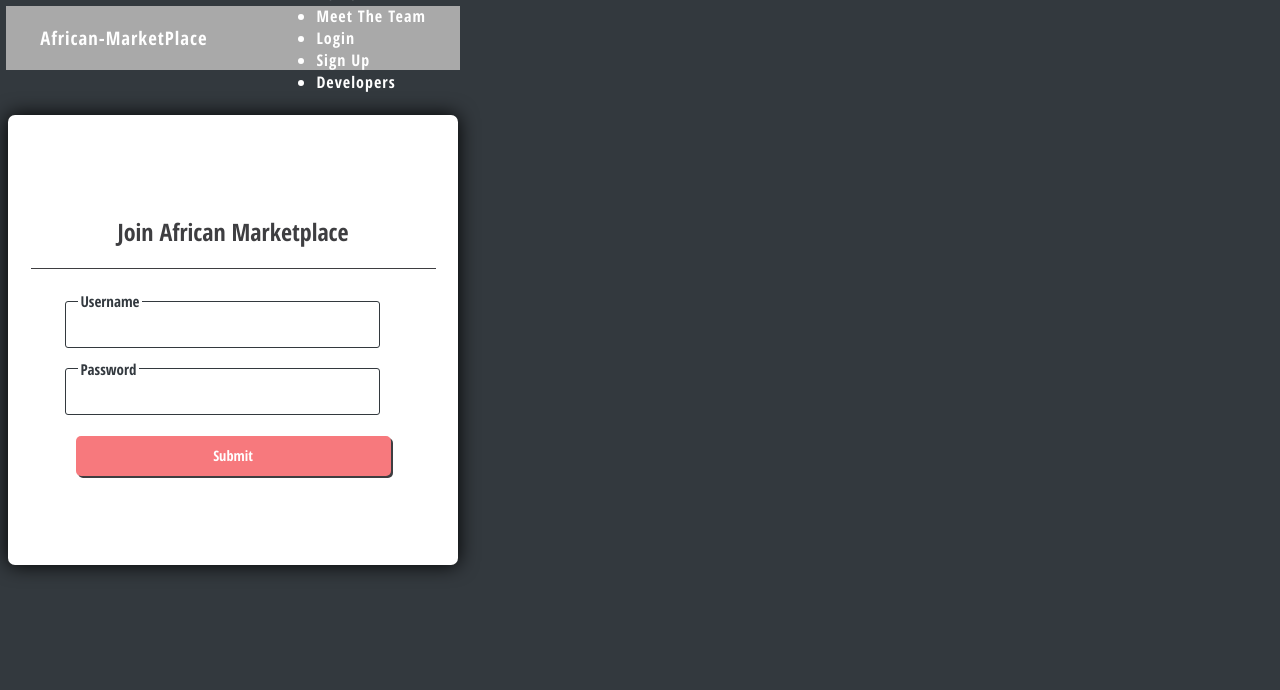
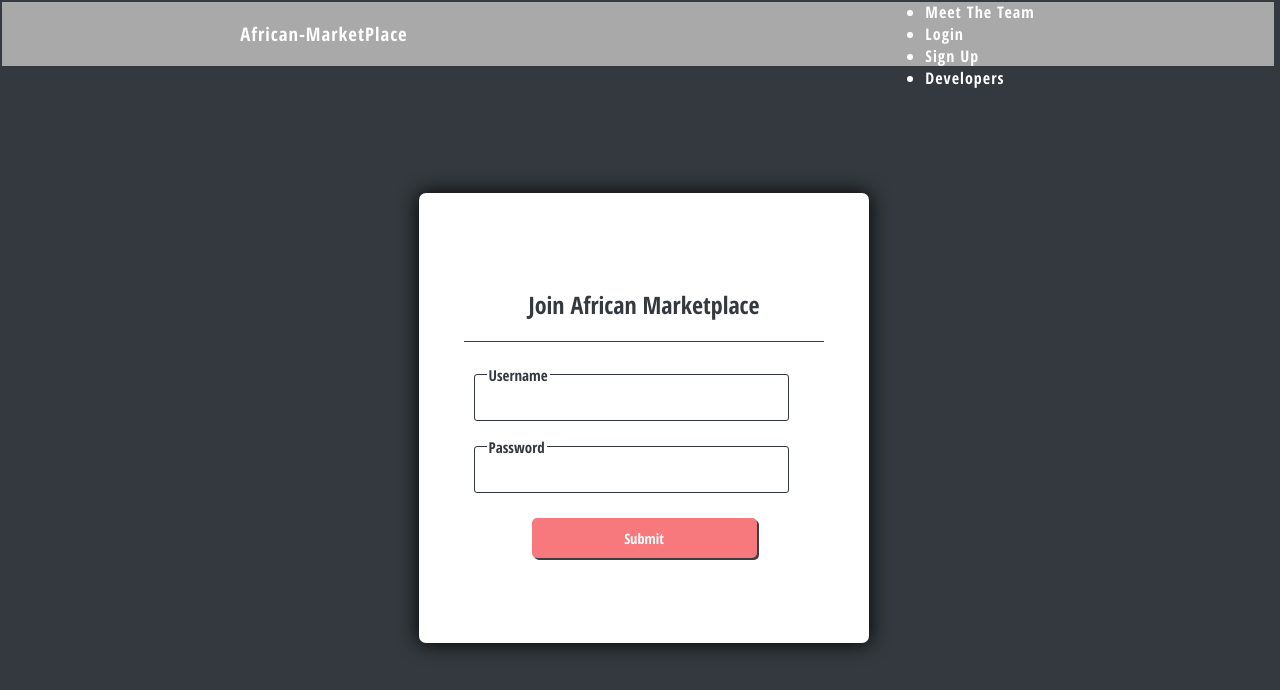
Before and after one commit to African-Marketplace-Sauti-Africa/frontEnd, a React (Create React App) app in the folder front-end/: page /signup in a window 1280 px wide. Shown: the top 690 px of the page. Built offline with nearby package versions, Linux system fonts and the light colour scheme.

Commit message:
worked on fixing styling

```diff
--- a/front-end/src/components/developers.js
+++ b/front-end/src/components/developers.js
@@ -9,8 +9,8 @@ const GlobalStyles = createGlobalStyle`
         font-family: 'Open Sans', sans-serif;
         letter-spacing:2.5px;
         color:white;
-        text-align:center;
-        align-items:center;
+        /* text-align:center; */
+        /* align-items:center; */
         border-bottom: 1px;
         border-color: white;
         /* margin-top:30px; */
@@ -52,7 +52,7 @@ const Card = styled.div`
     justify-content:left;
     align-items:center;
     flex-direction:row;
-    width:70%;
+    width:60%;
     margin:10px;
     padding:2px;
     /* box-shadow:0px 0px 20px 0px rgba(0, 0, 0, 0.2); */
@@ -68,6 +68,7 @@ const Portrait = styled.img`
     margin-left:15px;
     margin:20px;
     border:none;
+    box-shadow:none;
 
 `
 
--- a/front-end/src/components/signup.js
+++ b/front-end/src/components/signup.js
@@ -4,27 +4,30 @@ import styled, { createGlobalStyle, keyframes } from 'styled-components';
 import * as yup from 'yup';
 import {userRegisterAndLogin} from '../services/authentication';
 import defaultSchema from '../Validation/signupSchema';
+import '../styles/signup.module.css';
 
 const GlobalStyle = createGlobalStyle`
         @import url('https://fonts.googleapis.com/css2?family=Open+Sans+Condensed:wght@700&display=swap');
 * {
-    box-sizing:border-box;
-}
-html {
-    height:100%;
+    /* box-sizing:border-box; */
 
 }
-body {
+
+*{
+    box-sizing: border-box;
     font-family: 'Open Sans Condensed', sans-serif;
-    background: rgba(29, 36, 42, 0.9);
-    display:flex;
-    align-items:center;
+    max-width:100%;
+    margin-right:0%;
+
 }
+
 
 input {
     display: block;
     box-sizing: border-box;
-    width: 100%;
+    align-items:center;
+    justify-content:center;
+    width: 120%;
     outline: none;
     border-style: none;
     background-color: white;
@@ -35,18 +38,21 @@ input {
 fieldset{
     border:.5px solid rgba(29, 36, 42, 0.9);
     border-radius: 3px;
-    width: 140%;
+    width: 150%;
     margin-left: -20%;
     margin-bottom: 5%;
 }
 `
 
-const kf = keyframes`
+const keyf = keyframes`
     100%{
         opacity: 1;
     }
 `
-
+const StyledDiv = styled.div`
+    display:flex;
+    justify-content:center;
+`
 const StyledForm = styled.form`
     box-shadow:0px 0px 20px 0px black;
     display: flex;
@@ -60,27 +66,29 @@ const StyledForm = styled.form`
     height: 450px;
     opacity: 0;
     color:rgba(29, 36, 42, 0.9);
-    animation: ${kf} 1s ease-in-out forwards;
+    animation: ${keyf} 1s ease-in-out forwards;
     margin-top:10%;
 `
 
 const Title = styled.div`
     display: block;
     border-bottom: 1px solid  rgb(62, 62, 65);
-    width: 90%;
+    width: 80%;
     margin-top: -2%;
     color: rgb(62, 62, 65);
     margin-bottom:5%;
+    color:rgba(29, 36, 42, 0.9);
 `
 
 const InputInfo = styled.div`
     display: block;
     box-sizing: border-box;
-    width: 50%;
+    width: 70%;
+    align-items:center;
     outline: none;
     border-style: none;
     background-color:white;
-    margin-left: -4.5%;
+    margin-left:100px;
 `
 
 const StyledButton = styled.button`
@@ -91,7 +99,8 @@ const StyledButton = styled.button`
     border:0;
     border-radius:5px;
     height:40px;
-    padding: 0 20px;
+    width:50%;
+    padding: 0 10px;
     cursor:pointer;
     box-sizing:border-box;
     margin-top:2%;
@@ -190,8 +199,9 @@ function SignUp() {
     return(
         <>
         <GlobalStyle/>
+            <StyledDiv>
              <StyledForm onSubmit={onSubmit}>
-             <Title><h2>Join African Marketplace</h2></Title>
+             <Title><h2 id='signUpTitle'>Join African Marketplace</h2></Title>
                 <StyledError>{errors.username}</StyledError>
                  <InputInfo>
                      <fieldset>
@@ -216,6 +226,7 @@ function SignUp() {
                 </InputInfo>
                 <StyledButton disabled={disabled}>Submit</StyledButton>
                 </StyledForm>
+            </StyledDiv>
 
         </>
     );
--- /dev/null
+++ b/front-end/src/styles/signup.module.css
@@ -0,0 +1,25 @@
+@import url('https://fonts.googleapis.com/css2?family=Open+Sans+Condensed:wght@700&display=swap');
+
+/* *{
+    box-sizing: border-box;
+    font-family: 'Open Sans Condensed', sans-serif;
+    max-width:100%;
+    margin-right:0%;
+
+} */
+
+#signupTitle {
+    color:rgba(29, 36, 42, 0.9);
+    margin-bottom:2%;
+}
+
+/* .signUpStyledInput {
+    display: block;
+    box-sizing: border-box;
+    width: 100%;
+    outline: none;
+    border-style: none;
+    background-color: white;
+    margin-left: 0%;
+    color:rgba(29, 36, 42, 0.9);
+} */
```
